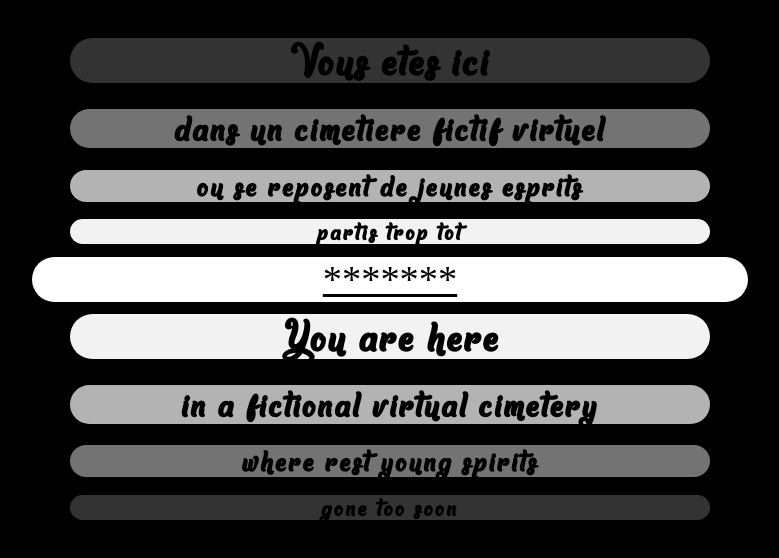
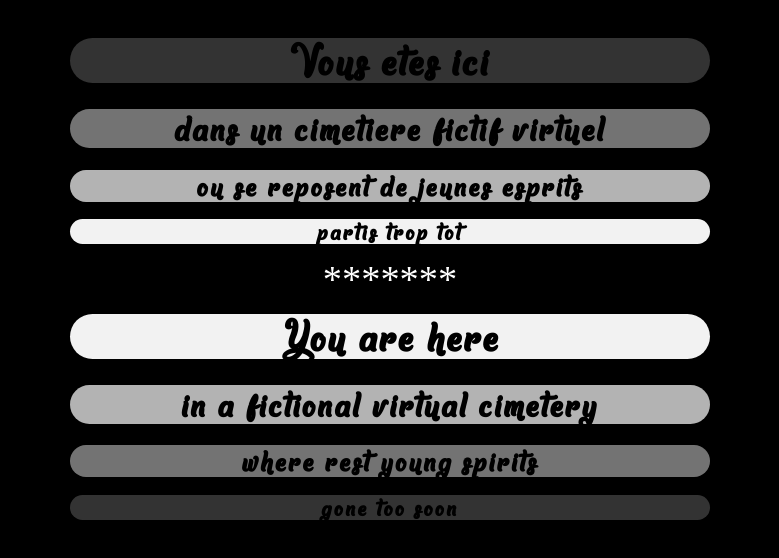
Before and after one commit to loufozz/EVJ, a plain HTML site: page index.html in a window 1280 px wide. In both pictures the pointer is over the element "*******". Shown: the whole page, without its empty margins (258-1037 px from the left). Drawn offline with Linux system fonts and the light colour scheme.

Commit message:
Update here.css
Added hover options for button bringing you to next page

```diff
--- a/here.css
+++ b/here.css
@@ -44,10 +44,18 @@ h1{
     border-radius: 50px;
 }
 
+.portal:hover{
+    background-color: black;
+}
+
 a{
     color:rgb(0, 0, 0);
     text-decoration: none;
 
+}
+
+a:hover{
+    color:rgb(255, 255, 255);
 }
 
 .accueilA{
```
